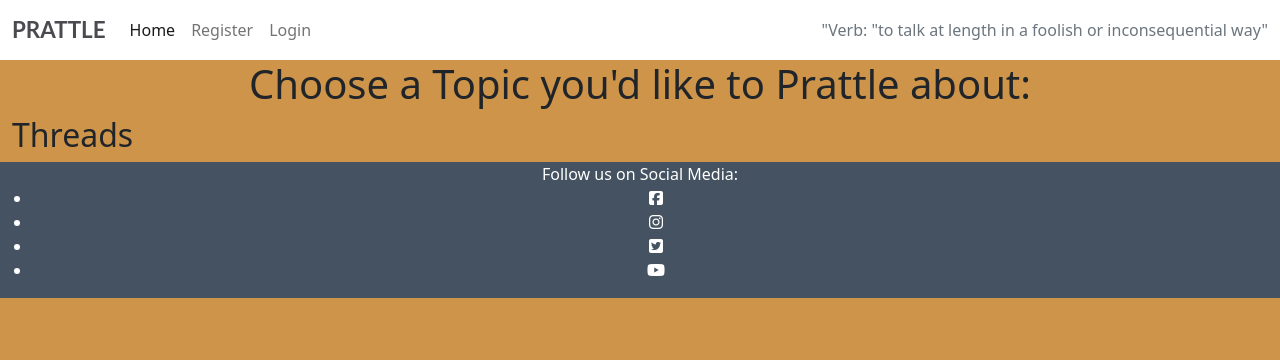
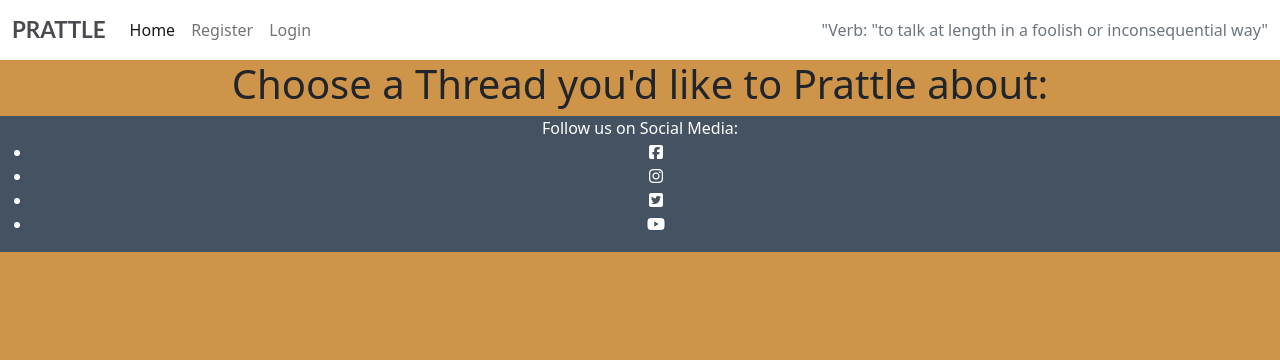
Before and after one commit to IcemanMick/ci_pp4_prattle, a Django app: a page that uses templates/base.html in a window 1280 px wide. Shown: the top 360 px of the page. Run offline with Django 3.2, Linux system fonts and the light colour scheme; tables that the repository leaves empty hold one stand-in row (values such as "Sample post"); some libraries are stand-ins or nearby versions.

Commit message:
add additional html to thread list.html

```diff
--- a/templates/base.html
+++ b/templates/base.html
@@ -59,8 +59,6 @@
         </div>
     </nav>
 
-    <h1>Choose a Topic you'd like to Prattle about:</h1>
-
     <main class="flex-shrink-0 main-bg">
         {% block content %}
         <!-- Content Goes here -->
--- a/templates/index.html
+++ b/templates/index.html
@@ -1,6 +1,8 @@
 {% extends "base.html" %}
 
 {% block content %}
+
+<h1>Choose a Topic you'd like to Prattle about:</h1>
 
 <div class="container-fluid">
     <div class="row">
@@ -28,8 +30,7 @@
                                 <p class="card-text">{{ topic.excerpt }}</p>
                             </a>
                             <hr />
-                            <p class="card-text text-muted h6">{{ topic.created_on}} <i class="far fa-heart"></i>
-                                {{ topic.number_of_likes }}</p>
+                            <p class="card-text text-muted h6">{{ topic.created_on}} </p>
                         </div>
                     </div>
                 </div>
--- a/templates/thread_list.html
+++ b/templates/thread_list.html
@@ -2,17 +2,37 @@
 
 {% block content %}
 
+<h1>Choose a Thread you'd like to Prattle about:</h1>
+
 <div class="container-fluid">
     <div class="row">
-        <h2>Threads</h2>
 
         <!--List of threads to choose from-->
-        {% for thread in thread_list %}
         <div class="m-0 text-center">
             <div class="row">
-                <p class="thread">Thread: {{ thread.title }}</p>
-                {% endfor %}
+            {% for thread in thread_list %}
+                <div class="col-md-8 mt-3 offset-md-2">
+                    <div class="card mb-4">
+                        <div class="card-body">
+                            <div class="image-flash">
+                                <p class="author">Author: {{ thread.author }}</p>
+                            </div>
+                        </div>
+                        <a href="#" class="post-link">
+                            <h2 class="card-title">{{ thread.title }}</h2>
+                            <p class="card-text"> {{ thread.excerpt}}</p>
+                        </a>
+                        <hr />
+                        <p class="card-text text-muted h6">{{ thread.created_on}} <i
+                             class="far fa-heart"></i>{{ post.number_of_likes}}</p>
+                    </div>
+                </div>
 
+            {% if forloop.counter|divisibleby:6 %}
+            </div>
+            <div class="row">
+            {% endif %}
+            {% endfor %}
             </div>
         </div>
     </div>
```
